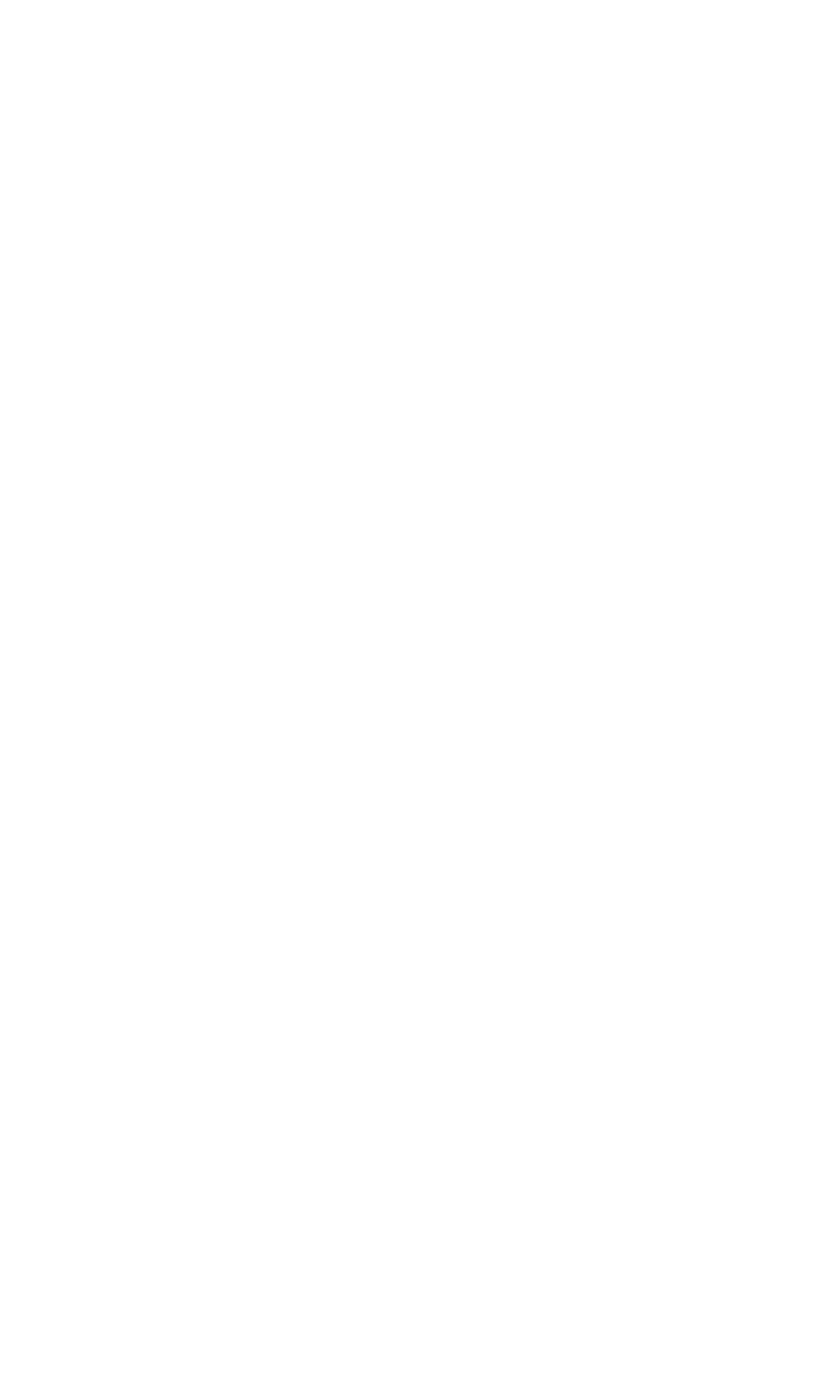
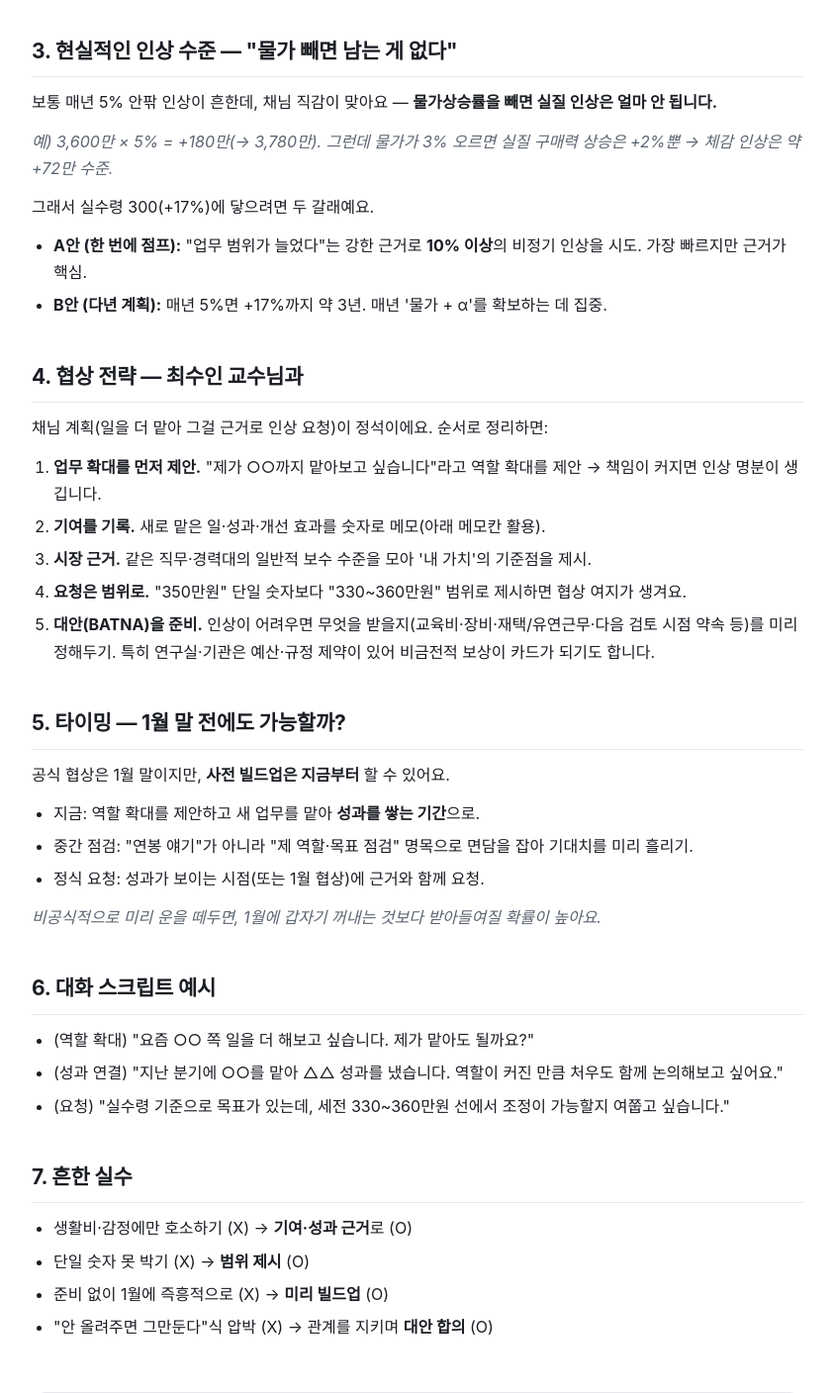
Before and after one commit to chaeniverse/daily-scrap, a Next.js app: page /salary in a window 1280 px wide. Before the commit this address had no page. Shown: the part 1040-2448 px from the top of the page at 99% size, without its empty margins (218-1061 px from the left). Before the commit the page ends 1004 px from the top, so only its background shows below. Built offline with nearby package versions, Linux system fonts and the light colour scheme.

Commit message:
publish: 주식 리포트 반영 (2026-06-24 12:28)

```diff
--- /dev/null
+++ b/app/salary/page.js
@@ -0,0 +1,88 @@
+import Markdown from "../_components/Markdown";
+import MemoBox from "../_components/MemoBox";
+
+export const dynamic = "force-static";
+
+export const metadata = {
+  title: "연봉협상 플랜",
+};
+
+const CONTENT = `# 💸 연봉협상 플랜
+
+> ⚠️ 아래 세금·실수령액은 2026년 요율 기준 **추정치**입니다(부양가족·비과세 항목에 따라 달라져요). 정확한 금액은 급여명세서로 확인하세요. 일반 정보이며 협상 결과를 보장하지 않습니다.
+
+## 1. 내 연봉 현황
+
+| 항목 | 금액 |
+| --- | --- |
+| 월 기본급 | 290만원 |
+| 식대(비과세) | 10만원 |
+| **월 세전 합계** | **300만원** |
+| **연봉(세전)** | **3,600만원** (300 × 12) |
+| 월 실수령(추정) | **약 260만원** |
+
+*식대 10만원은 보통 비과세라 세금·4대보험은 290만원 기준으로 떼요. 2026년 4대보험(근로자 약 9.7%)에 소득세·지방세까지 빼면 실수령이 대략 260만원대가 됩니다.*
+
+## 2. 목표 — 실수령 월 300 (희망)
+
+실수령 300만원을 받으려면 **세전 약 350만원/월(연봉 약 4,200만원)**이 필요해요. 지금(3,600만)에서 **약 +17%** 인상이라는 뜻이라 한 번에 받긴 큰 폭입니다. → 그래서 '희망 목표'로 두고 단계적으로 좁혀가는 게 현실적이에요.
+
+| 구분 | 세전 월 | 연봉 | 실수령(추정) |
+| --- | --- | --- | --- |
+| 지금 | 300만 | 3,600만 | 약 260만 |
+| 목표 | 약 350만 | 약 4,200만 | 약 300만 |
+
+## 3. 현실적인 인상 수준 — "물가 빼면 남는 게 없다"
+
+보통 매년 5% 안팎 인상이 흔한데, 채님 직감이 맞아요 — **물가상승률을 빼면 실질 인상은 얼마 안 됩니다.**
+
+*예) 3,600만 × 5% = +180만(→ 3,780만). 그런데 물가가 3% 오르면 실질 구매력 상승은 +2%뿐 → 체감 인상은 약 +72만 수준.*
+
+그래서 실수령 300(+17%)에 닿으려면 두 갈래예요.
+- **A안 (한 번에 점프):** "업무 범위가 늘었다"는 강한 근거로 **10% 이상**의 비정기 인상을 시도. 가장 빠르지만 근거가 핵심.
+- **B안 (다년 계획):** 매년 5%면 +17%까지 약 3년. 매년 '물가 + α'를 확보하는 데 집중.
+
+## 4. 협상 전략 — 최수인 교수님과
+
+채님 계획(일을 더 맡아 그걸 근거로 인상 요청)이 정석이에요. 순서로 정리하면:
+
+1. **업무 확대를 먼저 제안.** "제가 ○○까지 맡아보고 싶습니다"라고 역할 확대를 제안 → 책임이 커지면 인상 명분이 생깁니다.
+2. **기여를 기록.** 새로 맡은 일·성과·개선 효과를 숫자로 메모(아래 메모칸 활용).
+3. **시장 근거.** 같은 직무·경력대의 일반적 보수 수준을 모아 '내 가치'의 기준점을 제시.
+4. **요청은 범위로.** "350만원" 단일 숫자보다 "330~360만원" 범위로 제시하면 협상 여지가 생겨요.
+5. **대안(BATNA)을 준비.** 인상이 어려우면 무엇을 받을지(교육비·장비·재택/유연근무·다음 검토 시점 약속 등)를 미리 정해두기. 특히 연구실·기관은 예산·규정 제약이 있어 비금전적 보상이 카드가 되기도 합니다.
+
+## 5. 타이밍 — 1월 말 전에도 가능할까?
+
+공식 협상은 1월 말이지만, **사전 빌드업은 지금부터** 할 수 있어요.
+- 지금: 역할 확대를 제안하고 새 업무를 맡아 **성과를 쌓는 기간**으로.
+- 중간 점검: "연봉 얘기"가 아니라 "제 역할·목표 점검" 명목으로 면담을 잡아 기대치를 미리 흘리기.
+- 정식 요청: 성과가 보이는 시점(또는 1월 협상)에 근거와 함께 요청.
+
+*비공식적으로 미리 운을 떼두면, 1월에 갑자기 꺼내는 것보다 받아들여질 확률이 높아요.*
+
+## 6. 대화 스크립트 예시
+
+- (역할 확대) "요즘 ○○ 쪽 일을 더 해보고 싶습니다. 제가 맡아도 될까요?"
+- (성과 연결) "지난 분기에 ○○를 맡아 △△ 성과를 냈습니다. 역할이 커진 만큼 처우도 함께 논의해보고 싶어요."
+- (요청) "실수령 기준으로 목표가 있는데, 세전 330~360만원 선에서 조정이 가능할지 여쭙고 싶습니다."
+
+## 7. 흔한 실수
+
+- 생활비·감정에만 호소하기 (X) → **기여·성과 근거**로 (O)
+- 단일 숫자 못 박기 (X) → **범위 제시** (O)
+- 준비 없이 1월에 즉흥적으로 (X) → **미리 빌드업** (O)
+- "안 올려주면 그만둔다"식 압박 (X) → 관계를 지키며 **대안 합의** (O)
+`;
+
+export default function Salary() {
+  return (
+    <>
+      <a className="back-link" href="/">← 홈으로</a>
+      <article>
+        <Markdown>{CONTENT}</Markdown>
+      </article>
+      <MemoBox storageKey="memo:salary" />
+    </>
+  );
+}
```
Also changed, not shown: app/page.js (+7 -0 lines), 1 other file (tests, documents, lock files or other folders).
